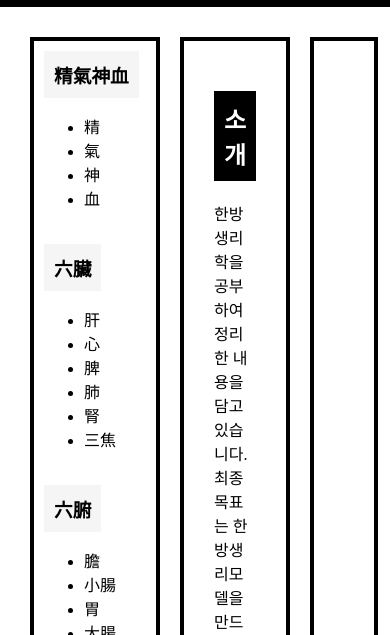
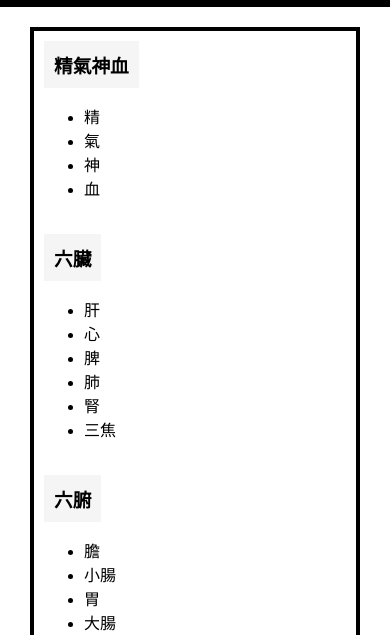
Before and after one commit to Khun0313/HanBang, a plain HTML site: page index.html in a window 390 px wide. Shown: the part 209-844 px from the top of the page. Drawn offline with Linux system fonts and the light colour scheme; a script that the page names is missing.

Commit message:
Update style.css

```diff
--- a/style.css
+++ b/style.css
@@ -76,3 +76,9 @@ a {
     margin: 10px;
     padding: 30px;
 }
+
+@media(max-width:730px) {
+    #grid {
+        display: block;
+    }
+}
```
